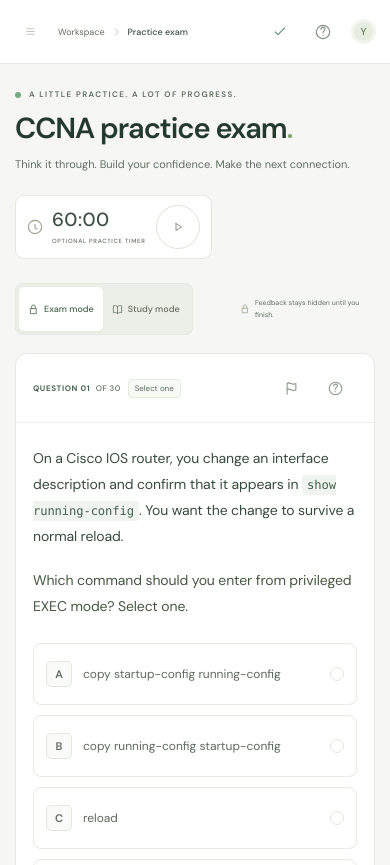
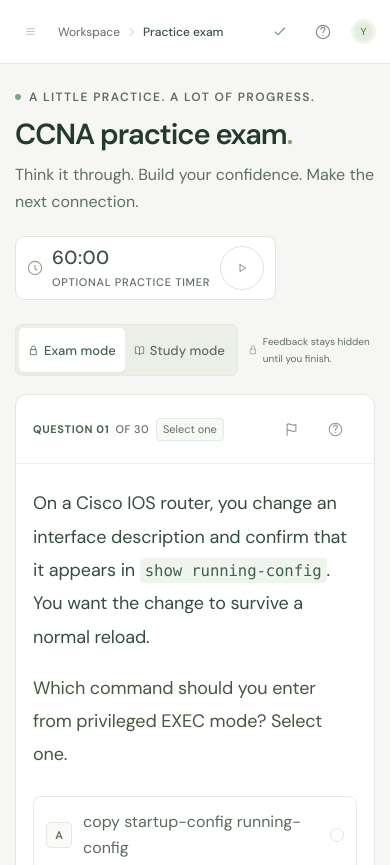
Before and after one commit to ThunderBass/Testing, a website built with Vite: page index.html in a window 390 px wide. Shown: the top 865 px of the page. Built offline with nearby package versions, Linux system fonts and the light colour scheme.

Commit message:
Increase reading and control text sizes

```diff
--- a/src/styles.css
+++ b/src/styles.css
@@ -948,3 +948,39 @@ body.modal-open { overflow: hidden; }
   .revisit-item { flex-wrap: wrap; gap: 6px; }
   .revisit-item span { font-size: 11px; }
 }
+
+/* Larger reading and control text across desktop and mobile. */
+.question-prompt { font-size: 20px; }
+.option-text, .review-question, .review-explanation { font-size: 18px; }
+.matching-row select, .matching-row label, .ordering-inputs .matching-row label,
+.review-filter-label select, .cli-editor textarea, .question-prompt pre,
+.question-prompt table, .question-prompt pre code, .option-text code,
+.answer-comparison pre, .modal-body, .modal-intro, .nav-item,
+.page-heading p, .source-card p, .guide-grid p, .guide-controls span,
+.distractor-list p, .lab-card ol, .priority-card p { font-size: 16px; }
+.secondary-button, .primary-button, .ghost-button,
+.question-footer .primary-button, .question-footer .secondary-button,
+.question-footer .ghost-button, .workspace-toolbar .mode-switch button,
+.overview-footer button, .matching-row .order-number, .question-dot,
+.card-heading h2, .card-heading .overview-count, .answer-hint, .answer-error,
+.breadcrumbs, .save-status, .source-card .source-link, .source-credit,
+.path-item, .sidebar-tip p, .sidebar-tip > strong, .help-nav,
+.review-sources a, .rubric-details, .small-note { font-size: 14px; }
+.question-progress .question-kicker, .question-progress .question-type,
+.question-kicker > span, .overview-count > span, .progress-caption,
+.legend, .mode-note, .timer-label, .eyebrow, .source-card > .eyebrow,
+.source-card .eyebrow, .source-credit small, .bottom-note,
+.bottom-note > button, .source-strip > span, .source-strip > button,
+.site-footer, .site-footer > button, .nav-section-label, .nav-pill,
+.path-item small, .sidebar-tip > button, .user-name, .user-role,
+.terminal-header, .terminal-footer, .simulation-label { font-size: 12px; }
+@media (max-width: 480px) {
+  .question-prompt { font-size: 18px; }
+  .option-text { font-size: 16px; }
+  .question-progress .question-kicker, .question-progress .question-type,
+  .question-kicker > span, .mode-note, .timer-label { font-size: 11px; }
+  .breadcrumbs { font-size: 12px; }
+  .workspace-toolbar .mode-switch button { font-size: 13px; }
+  .mode-note { font-size: 10px; }
+  .save-status { font-size: 0; }
+}
```
